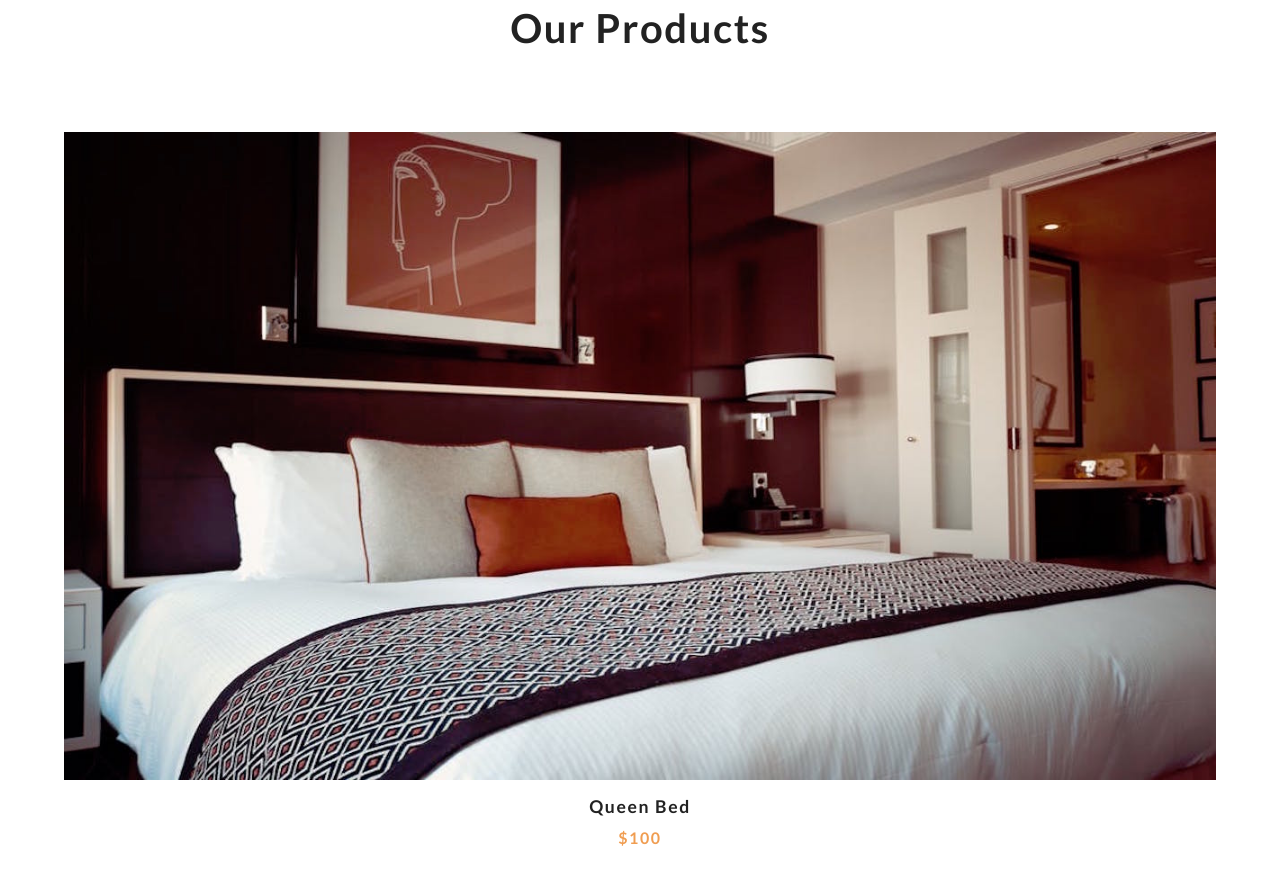
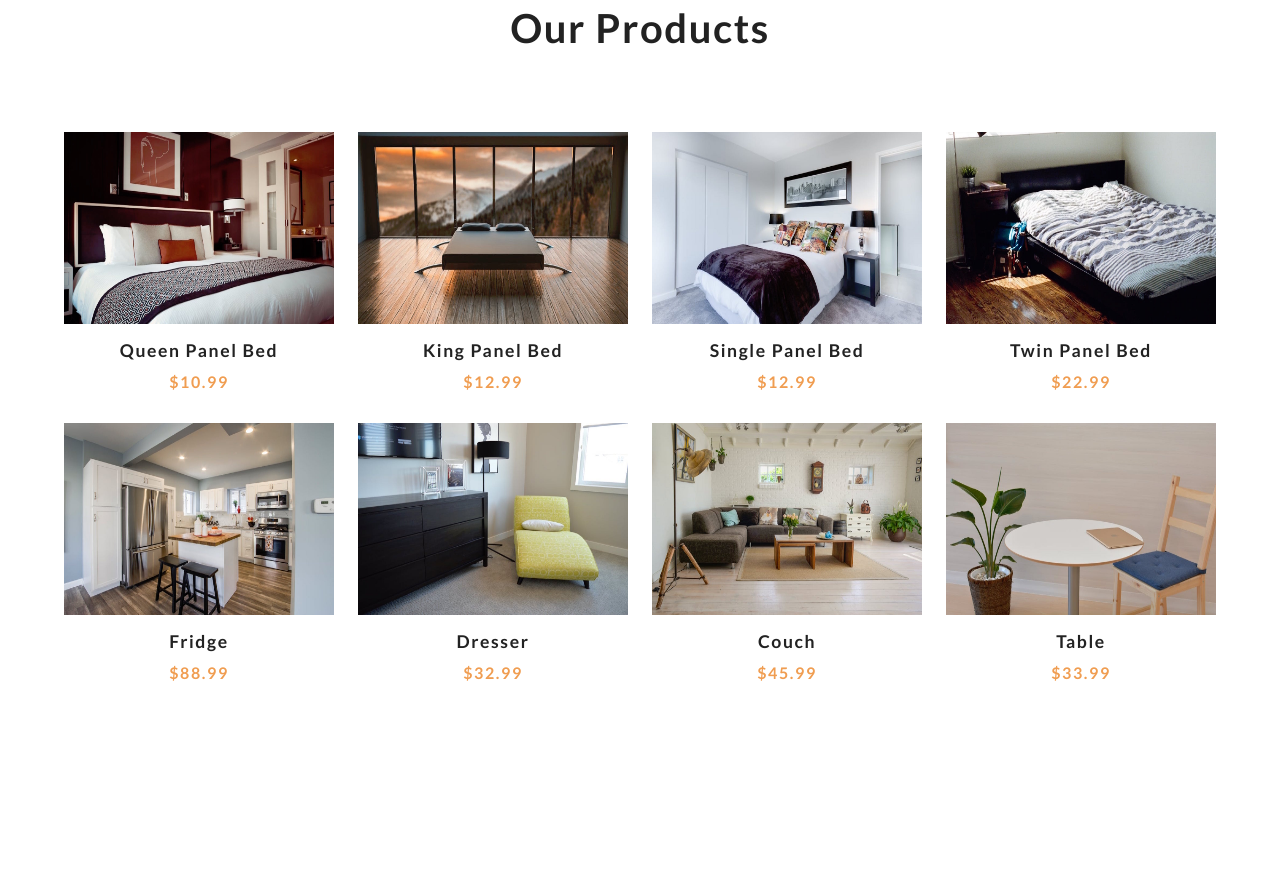
Before and after one commit to AswathyRajM/comfy-home, a plain HTML site: page index.html in a window 1280 px wide. Shown: the part 860-1744 px from the top of the page. After the commit the page ends 1606 px from the top, so only its background shows below. Drawn offline with Linux system fonts and the light colour scheme.

Commit message:
UI class completed

```diff
--- a/app.js
+++ b/app.js
@@ -31,7 +31,29 @@ class Products {
 }
 
 // display products
-class UI {}
+class UI {
+  displayProducts(products) {
+    console.log(products);
+    let result = "";
+    products.forEach((product) => {
+      result += `<article class="product">
+          <div class="img-container">
+            <img
+              src=${product.image}
+              alt="product-img"
+              class="product-img"
+            />
+            <button class="bag-btn" data-id=${product.id}>
+              <i class="fas fa-shopping-cart"> add to bag</i>
+            </button>
+          </div>
+          <h3>${product.title}</h3>
+          <h4>$${product.price}</h4>
+        </article>`;
+    });
+    productsDOM.innerHTML = result;
+  }
+}
 
 // localstorage
 class Storage {}
@@ -39,5 +61,5 @@ class Storage {}
 document.addEventListener("DOMContentLoaded", () => {
   const ui = new UI();
   const products = new Products();
-  products.getProducts().then((data) => console.log(data));
+  products.getProducts().then((products) => ui.displayProducts(products));
 });
--- a/index.html
+++ b/index.html
@@ -43,22 +43,7 @@
       <div class="section-title">
         <h2>our products</h2>
       </div>
-      <div class="products-center">
-        <article class="product">
-          <div class="img-container">
-            <img
-              src="./images/product-1.jpeg"
-              alt="product-img"
-              class="product-img"
-            />
-            <button class="bag-btn" data-id="1">
-              <i class="fas fa-shopping-cart"> add to bag</i>
-            </button>
-          </div>
-          <h3>queen bed</h3>
-          <h4>$100</h4>
-        </article>
-      </div>
+      <div class="products-center"></div>
     </section>
 
     <!-- ----------End of products--------- -->
```
